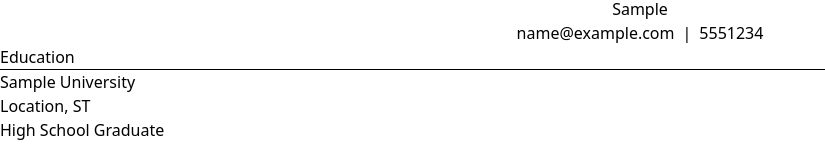
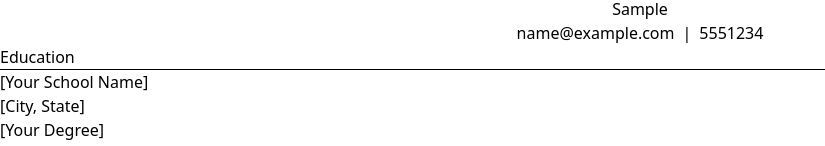
Before and after one commit to cedorikku/react-resume-builder, a React (Vite) app: page / in a window 1280 px wide. Both pictures are taken after typing "Sample", "Sample", "name@example.com", "5551234" into the empty fields and a click on the button "Add Education". Shown: the part 773-919 px from the top of the page, without its empty margins (0-825 px from the left). Built offline with nearby package versions, Linux system fonts and the light colour scheme.

Commit message:
Tweak education details

```diff
--- a/src/App.jsx
+++ b/src/App.jsx
@@ -15,15 +15,15 @@ function App() {
      An array was used here because I needed to retain where the position
      of the items are.
     */
-    const handleEducationOnChange = (e, name, eduItem) => {
+    const handleEducationOnChange = (e, name, educationItem) => {
         // find index of the education item with received key from the caller
-        const index = education.findIndex((edu) => edu.key === eduItem.key);
+        const index = education.findIndex((edu) => edu.key === educationItem.key);
 
         // create a new array, then replace the education item at the index
         const newEducation = [...education];
 
         newEducation[index] = {
-            ...eduItem,
+            ...educationItem,
             [name]: e.target.value,
         };
 
@@ -35,11 +35,11 @@ function App() {
             ...education,
             {
                 key: crypto.randomUUID(),
-                location: 'Location, ST',
-                school: 'Sample University',
-                degree: 'High School Graduate',
-                from: 'XXXX',
-                to: 'XXXX',
+                location: '',
+                school: '',
+                degree: '',
+                from: '',
+                to: '',
             },
         ]);
         console.log(education);
--- a/src/Form.jsx
+++ b/src/Form.jsx
@@ -41,39 +41,39 @@ const Form = ({
 
             <section>
                 <h2>Education</h2>
-                {education.map((eduItem) => {
+                {education.map((educationItem) => {
                     return (
-                        <div key={eduItem.key}>
+                        <div key={educationItem.key}>
                             <Input
                                 label="School"
-                                value={eduItem.school || ''}
+                                value={educationItem.school || ''}
                                 onChange={(e) =>
                                     handleEducationOnChange(
                                         e,
                                         'school',
-                                        eduItem,
+                                        educationItem,
                                     )
                                 }
                             />
                             <Input
                                 label="Location"
-                                value={eduItem.degree || ''}
+                                value={educationItem.degree || ''}
                                 onChange={(e) =>
                                     handleEducationOnChange(
                                         e,
                                         'location',
-                                        eduItem,
+                                        educationItem,
                                     )
                                 }
                             />
                             <Input
                                 label="Degree"
-                                value={eduItem.degree || ''}
+                                value={educationItem.degree || ''}
                                 onChange={(e) =>
                                     handleEducationOnChange(
                                         e,
                                         'degree',
-                                        eduItem,
+                                        educationItem,
                                     )
                                 }
                             />
@@ -81,23 +81,23 @@ const Form = ({
                             <div className="year-range">
                                 <Input
                                     label="From"
-                                    value={eduItem.from || ''}
+                                    value={educationItem.from || ''}
                                     onChange={(e) =>
                                         handleEducationOnChange(
                                             e,
                                             'from',
-                                            eduItem,
+                                            educationItem,
                                         )
                                     }
                                 />
                                 <Input
                                     label="To"
-                                    value={eduItem.to || ''}
+                                    value={educationItem.to || ''}
                                     onChange={(e) =>
                                         handleEducationOnChange(
                                             e,
                                             'to',
-                                            eduItem,
+                                            educationItem,
                                         )
                                     }
                                 />
--- a/src/Print.jsx
+++ b/src/Print.jsx
@@ -22,18 +22,28 @@ const Print = ({ profile, education }) => {
             <div className="body">
                 {education.length != 0 ? (
                     <PrintBodySection name="Education">
-                        {education.map((eduItem, key) => {
+                        {education.map((educationItem) => {
                             return (
-                                <div key={key} className="edu-item">
-                                    <div className="top">
-                                        <div>{eduItem.school}</div>
-                                        <div>{eduItem.location}</div>
+                                <div key={educationItem.key} className="edu-item">
+                                    <div className="row">
+                                        <div>
+                                            {educationItem.school ||
+                                                '[Your School Name]'}
+                                        </div>
+                                        <div>
+                                            {educationItem.location ||
+                                                '[City, State]'}
+                                        </div>
                                     </div>
-                                    <div className="bottom">
-                                        <div>{eduItem.degree}</div>
+                                    <div className="row">
                                         <div>
-                                            <span>{eduItem.from}</span>
-                                            <span>{eduItem.to}</span>
+                                            {educationItem.degree || '[Your Degree]'}
+                                        </div>
+                                        <div>
+                                            <span>
+                                                {educationItem.from || '[From]'}
+                                            </span>
+                                            <span>{educationItem.to || '[To]'}</span>
                                         </div>
                                     </div>
                                 </div>
```
